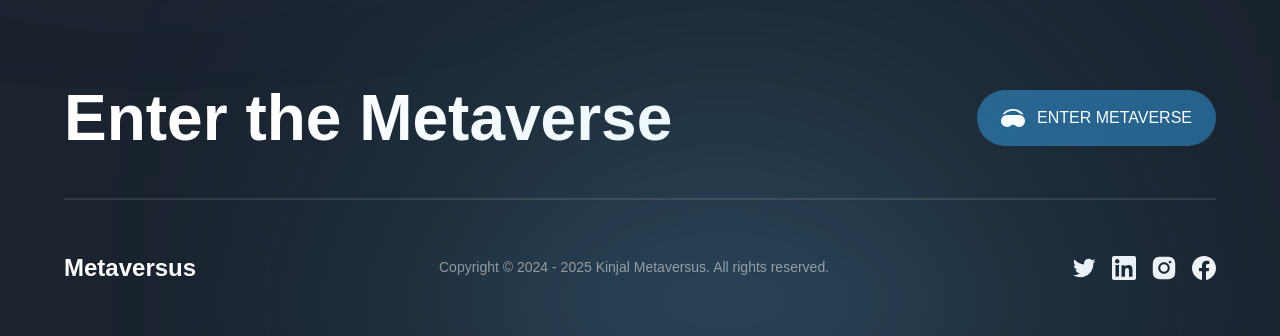
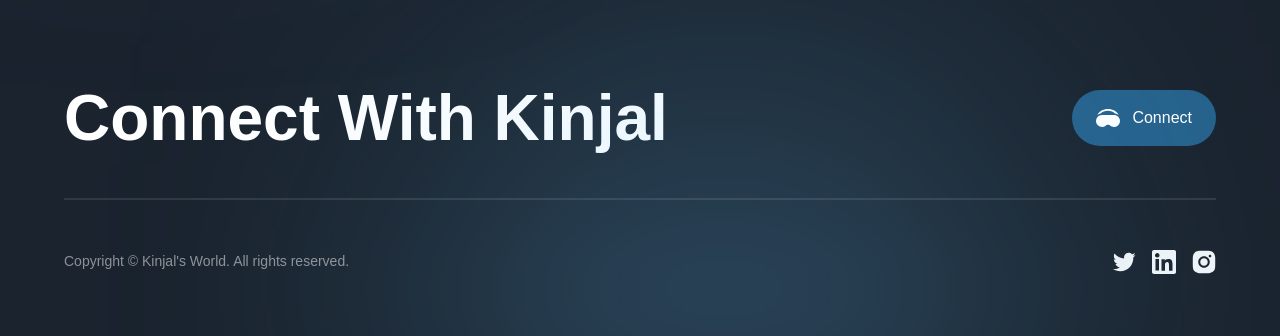
Before and after one commit to jainKinjal02/aboutMe, a Next.js app: page / in a window 1280 px wide. Shown: the part 7486-7822 px from the top of the page. Built offline with nearby package versions, Linux system fonts and the light colour scheme; a web font is replaced by a local one.

Commit message:
Footer component completed

```diff
--- a/components/Footer.jsx
+++ b/components/Footer.jsx
@@ -16,20 +16,19 @@ const Footer = () => (
     <div className='footer-gradient'/>
     <div className={`${styles.innerWidth} mx-auto flex flex-col gap-8`}>
       <div className='flex items-center justify-between flex-wrap gap-5'>
-        <h4 className='font-bold md:text-[64px] text-[44px] text-white'>Enter the Metaverse </h4>
-        <button type='button' className='flex items-center h-fit py-4 px-6 bg-[#25618b] rounded-[32px] gap-[12px]'>
+        <h4 className='font-bold md:text-[64px] text-[44px] text-white'>Connect With Kinjal</h4>
+        <button type='button' className='flex items-center h-fit py-4 px-6 bg-[#25618b] rounded-[32px] gap-[12px]' >
           <img src='/headset.svg' alt='headset'
           className='w-[24px] h-[24px] object-contain'/>
           <span className='font-normal text-[16px] text-white'>
-              ENTER METAVERSE
+              Connect
           </span>
         </button>
       </div>
       <div className='flex flex-col'>
           <div className='mb-[50px] h-[2px] bg-white opacity-10' />
           <div className='flex items-center justify-between flex-wrap gap-4'>
-              <h4 className='font-extrabold text-[24px] text-white '>Metaversus</h4>
-              <p className='font-normal text-[14px] text-white opacity-50'>Copyright © 2024 - 2025 Kinjal Metaversus. All rights reserved.</p>
+              <p className='font-normal text-[14px] text-white opacity-50'>Copyright © Kinjal's World. All rights reserved.</p>
               <div className='flex gap-4'>
                     {socials.map((social)=> (
                       <img
@@ -37,7 +36,7 @@ const Footer = () => (
                         src={social.url}
                         alt={social.name}
                         className='w-[24px] h-[24px] object-contain cursor-pointer'
-
+                        onClick={()=> window.open(social.eUrl,"_blank")}
                       />
                     ))}
               </div>
--- a/constants/index.js
+++ b/constants/index.js
@@ -84,17 +84,17 @@ export const socials = [
   {
     name: 'twitter',
     url: '/twitter.svg',
+    eUrl: 'https://twitter.com/jKinjal02'
   },
   {
     name: 'linkedin',
     url: '/linkedin.svg',
+    eUrl: 'https://www.linkedin.com/in/kinjal-jain-021196kj/'
   },
   {
     name: 'instagram',
     url: '/instagram.svg',
-  },
-  {
-    name: 'facebook',
-    url: '/facebook.svg',
-  },
+    eUrl: 'https://www.instagram.com/jainkinjal02/'
+
+  }
 ];
```
